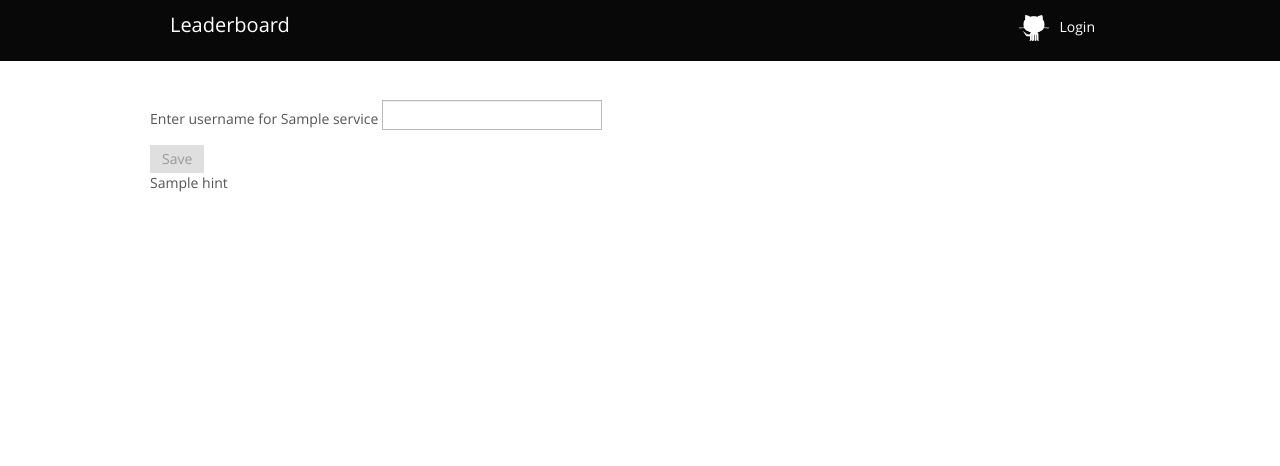
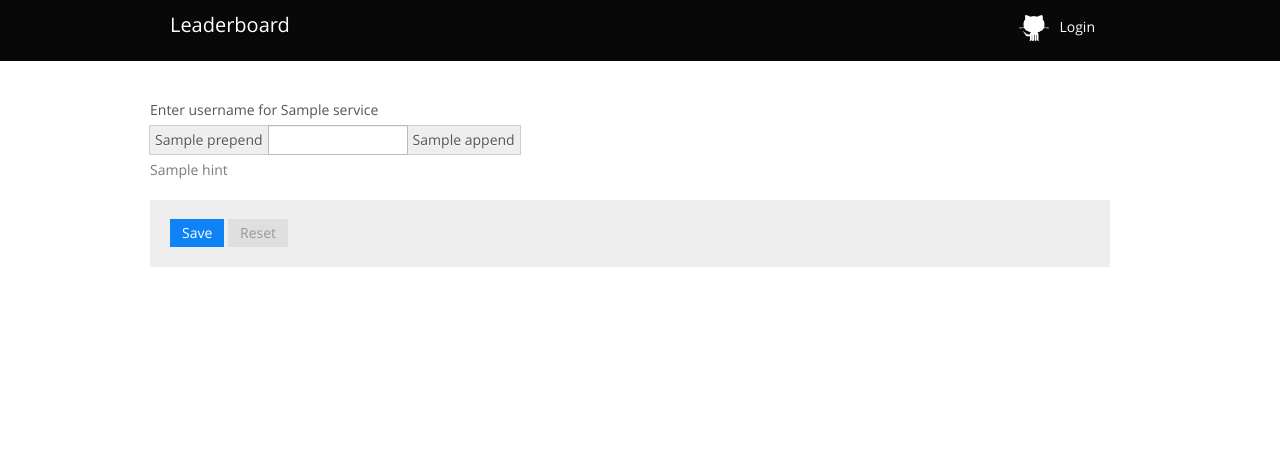
Before and after one commit to sdslabs/leaderboard, a PHP site: template views/ask_username.php in a window 1280 px wide. Shown: the top 466 px of the page. Run offline with PHP 8.4, Linux system fonts and the light colour scheme; the template is opened without the code that fills it: most values are stand-ins (such as "Sample title", 1, 10 or a date in 2020).

Commit message:
Use prepend/append for better usability while entering usernames

```diff
--- a/lib/askubuntu.php
+++ b/lib/askubuntu.php
@@ -8,7 +8,9 @@ class Askubuntu{
 	public static function login()
     {
 		set('service',self::name);
-		set('hint',"Enter your numeric userid (http://askubuntu.com/users/<strong>11736</strong>/capt-nemo). <br>Just the number is needed");
+		//set('hint',"Enter your numeric userid (http://askubuntu.com/users/<strong>11736</strong>/capt-nemo).");
+		set('prepend','askubuntu.com/users/');
+		set('append','/user-name');
 		return render('ask_username.php');
     }
     public static function update($userid)
--- a/lib/codechef.php
+++ b/lib/codechef.php
@@ -4,6 +4,7 @@ class Codechef{
 	public static function login()
     {
 		set('service',self::name);
+		set('prepend','codechef.com/users/');
 		return render('ask_username.php');
     }
     public static function update($userid)
--- a/lib/hackernews.php
+++ b/lib/hackernews.php
@@ -4,6 +4,7 @@ class Hackernews{
 	public static function login()
     {
 		set('service',self::name);
+		set('prepend','news.ycombinator.com/user?id=');
 		return render('ask_username.php');
     }
     public static function update($userid)
--- a/lib/klout.php
+++ b/lib/klout.php
@@ -9,6 +9,7 @@ class Klout{
     {
     set('service',self::name);
     set('hint','Please enter your twitter handle');
+    set('prepend','@');
     return render('ask_username.php');
     }
     public static function update($userid)
--- a/lib/lastfm.php
+++ b/lib/lastfm.php
@@ -4,6 +4,7 @@ class Lastfm{
 	public static function login()
     {
 		set('service',self::name);
+		set('prepend','last.fm/user/');
 		return render('ask_username.php');
     }
     public static function update($userid)
--- a/lib/projecteuler.php
+++ b/lib/projecteuler.php
@@ -4,6 +4,7 @@ class Projecteuler{
 	public static function login()
     {
 		set('service',self::name);
+		set('prepend','projecteuler.net/account=');
 		return render('ask_username.php');
     }
     public static function update($userid)
--- a/lib/spoj.php
+++ b/lib/spoj.php
@@ -4,6 +4,7 @@ class Spoj{
 	public static function login()
     {
 		set('service',self::name);
+		set('prepend','spoj.com/users/');
 		return render('ask_username.php');
     }
     public static function update($userid)
--- a/lib/stackoverflow.php
+++ b/lib/stackoverflow.php
@@ -8,7 +8,8 @@ class Stackoverflow{
 	public static function login()
     {
 		set('service',self::name);
-		set('hint',"Enter your numeric userid (http://stackoverflow.com/users/<strong>368328</strong>/capt-nemo). <br>Just the number is needed");
+		set('prepend','stackoverflow.com/users/');
+		set('append','/user-name');
 		return render('ask_username.php');
     }
     public static function update($userid)
--- a/lib/twitter.php
+++ b/lib/twitter.php
@@ -4,6 +4,7 @@ class Twitter{
 	public static function login()
     {
 		set('service',self::name);
+		set('prepend','@');
 		return render('ask_username.php');
     }
     public static function update($userid)
--- a/views/ask_username.php
+++ b/views/ask_username.php
@@ -1,12 +1,21 @@
 <section>
 	<div class="container"><div class="row">
-<form action="/login/<?=$service?>/callback" method="GET">
-  	<label>Enter username for <?=$service?>
-		<input type="text" name="username">
-	</label>
-	<input class="btn" type="submit" value="Save">
-	<br>
-	<p><?=@$hint;?></p>
-</form>
+		<form action="/login/<?=$service?>/callback" method="GET">
+		  	<label for="username">Enter username for <?=$service?></label>
+			<div class="input-prepend input-append">
+				<?if(isset($prepend)):?>
+				<span class="add-on"><?=$prepend?></span>
+				<?endif;?>
+				<input class="span2" type="text" name="username">
+				<?if(isset($append)):?>
+				<span class="add-on"><?=$append?></span>
+				<?endif;?>
+			</div>
+			<span class="help-block"><?=@$hint?></span>
+			<div class="form-actions">
+				<input type="submit" class="btn btn-primary" value="Save">
+				<input type="reset" class="btn">
+			</div>
+		</form>
 </div></div>
 </section>
```
